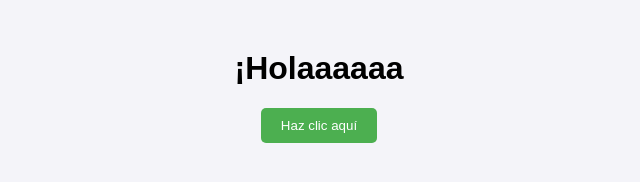
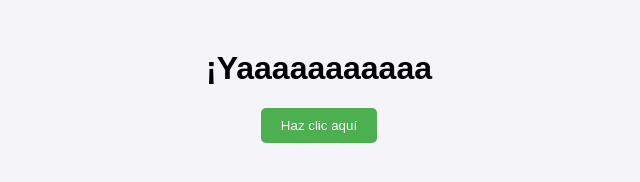
Before and after one commit to Estebanfull/New_Proyect, a website: page public/html/index.html in a window 1280 px wide. Shown: the whole page, without its empty margins (321-961 px from the left). Drawn offline with Linux system fonts and the light colour scheme.

Commit message:
Cambio mensaje h1

```diff
--- a/public/html/index.html
+++ b/public/html/index.html
@@ -6,7 +6,7 @@
   <link rel="stylesheet" href="/public/css/styles.css">
 </head>
 <body>
-  <h1>¡Holaaaaaa</h1>
+  <h1>¡Yaaaaaaaaaaa</h1>
   <button id="miBoton">Haz clic aquí</button>
   <script src="/public/js/main.js"></script>
 </body>
```
